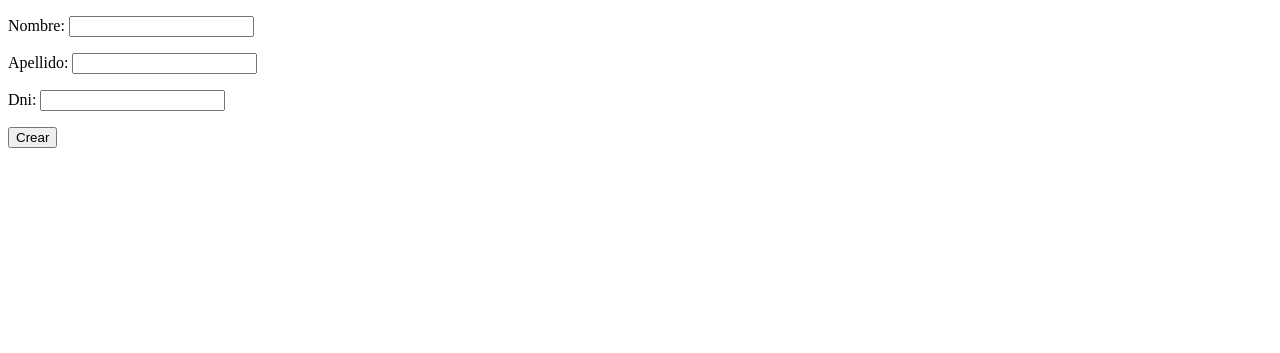
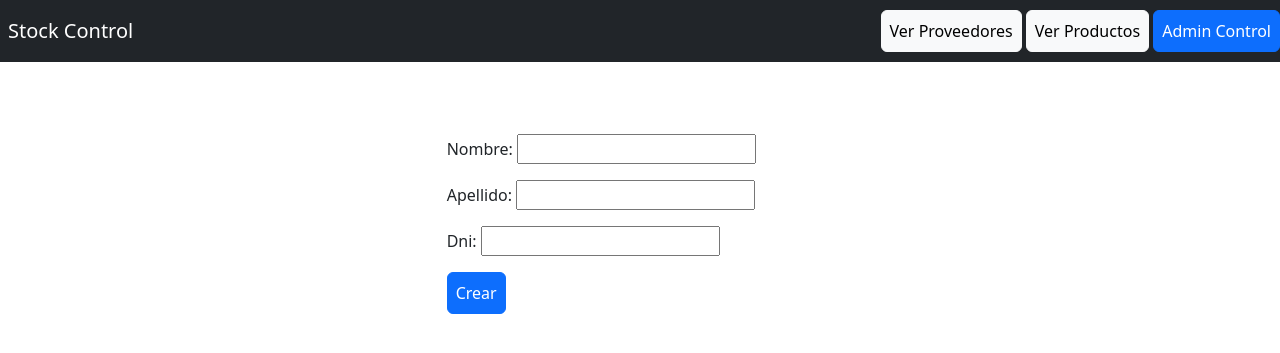
Before and after one commit to Mettralla/alkemy_django_integrador, a Django app: template compra/templates/new_proveedor.html in a window 1280 px wide. Shown: the top 353 px of the page. Run offline with Django 4.2, Linux system fonts and the light colour scheme; the template is opened without the code that fills it: values that come from a table or form of the project are taken from there, others are empty; some libraries are stand-ins or nearby versions.

Commit message:
create producto and proveedor page style added

```diff
--- a/StockControl/urls.py
+++ b/StockControl/urls.py
@@ -20,5 +20,5 @@ from django.urls import path, include
 
 urlpatterns = [
     path('admin/', admin.site.urls),
-    path('', include("compra.urls"))
+    path('compras/', include("compra.urls"))
 ]
--- a/compra/templates/new_proveedor.html
+++ b/compra/templates/new_proveedor.html
@@ -4,13 +4,34 @@
     <meta charset="UTF-8">
     <meta http-equiv="X-UA-Compatible" content="IE=edge">
     <meta name="viewport" content="width=device-width, initial-scale=1.0">
-    <title>Nuevo Proveedor</title>
+    <title>Nuevo Proveedor</title>{% load bootstrap5 %}
+    {% bootstrap_css %}
+    {% bootstrap_javascript %}
 </head>
 <body>
-    <form method="post">
-        {% csrf_token %}
-        {{ form.as_p }}
-        <button type="submit">Crear</button>
-    </form>
+    <div class="container-fluid grid ">
+        <div class="row">
+            <nav class="navbar d-flex flex-row-reverse navbar-dark bg-dark">
+                <div>
+                    <a class="btn btn-light p-2" href="{% url 'productos' %}">Ver Proveedores</a>
+                    <a class="btn btn-light p-2" href="{% url 'productos' %}">Ver Productos</a>
+                    <a class="btn btn-primary p-2" href="/admin/">Admin Control</a>
+                </div>
+                <a class="navbar-brand p-2" href="{% url 'productos' %}">Stock Control</a>
+            </nav>
+        </div>
+
+        <div class="row p-4">
+            <div class="col"></div>
+            <div class="col mt-5">
+                <form method="post">
+                    {% csrf_token %}
+                    {{ form.as_p }}
+                    <button class="btn btn-primary p-2" type="submit">Crear</button>
+                </form>
+            </div>
+            <div class="col"></div>
+        </div>
+    </div>
 </body>
 </html>
--- a/compra/urls.py
+++ b/compra/urls.py
@@ -2,7 +2,7 @@ from django.urls import path
 from . import views
 
 urlpatterns = [
-    path('productos/', views.index, name='productos'),
+    path('productos/listado', views.index, name='productos'),
     path('proveedor/nuevo/', views.new_proveedor, name='nuevo_proveedor'),
     path('producto/nuevo/', views.new_producto, name='nuevo_producto')
 
```
Also changed, not shown: compra/templates/index.html (+5 -5 lines), compra/templates/new_producto.html (+27 -5 lines), db.sqlite3.
